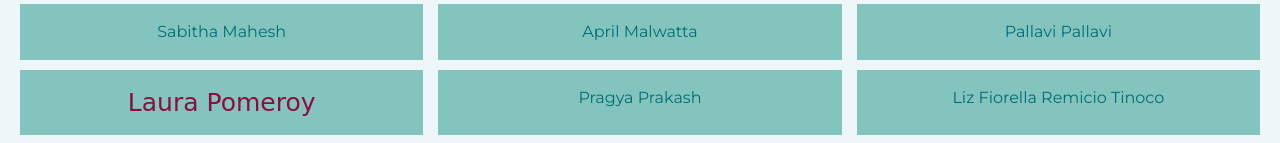
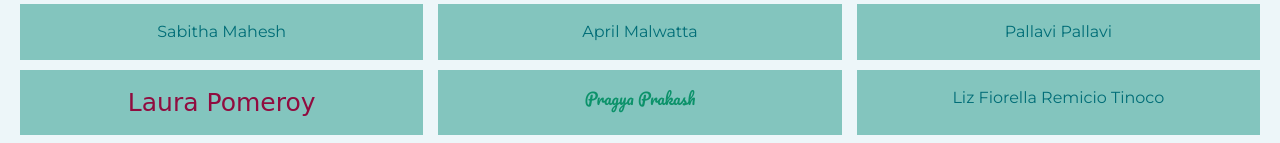
Before and after one commit to sabithamahesh/inm320-git-assignment, a website: page public/index.html in a window 1280 px wide. Shown: the part 640-783 px from the top of the page. Drawn offline with nearby package versions, Linux system fonts and the light colour scheme; a web font is replaced by a local one.

Commit message:
changed style css file for my name and added an image

```diff
--- a/public/assets/css/style.css
+++ b/public/assets/css/style.css
@@ -121,6 +121,9 @@ main div {
 }
 
 #pprakash5 {
+  color: hsl(162, 85%, 31%);
+  font-family: 'Dancing Script', cursive;
+  font-family: 'Pacifico', cursive;
 }
 
 #lfremicio-tinoco {
--- a/public/index.html
+++ b/public/index.html
@@ -15,6 +15,8 @@
     <link rel="preconnect" href="https://fonts.gstatic.com">
     <link href="https://fonts.googleapis.com/css2?family=Dancing+Script:wght@500&display=swap" rel="stylesheet">
     <link rel="stylesheet" href="/assets/css/style.css" />
+    <link rel="preconnect" href="https://fonts.gstatic.com">
+    <link href="https://fonts.googleapis.com/css2?family=Dancing+Script&family=Pacifico&display=swap" rel="stylesheet">
 </head>
 <body>
     <header>
```
Also changed, not shown: 1 other file.
